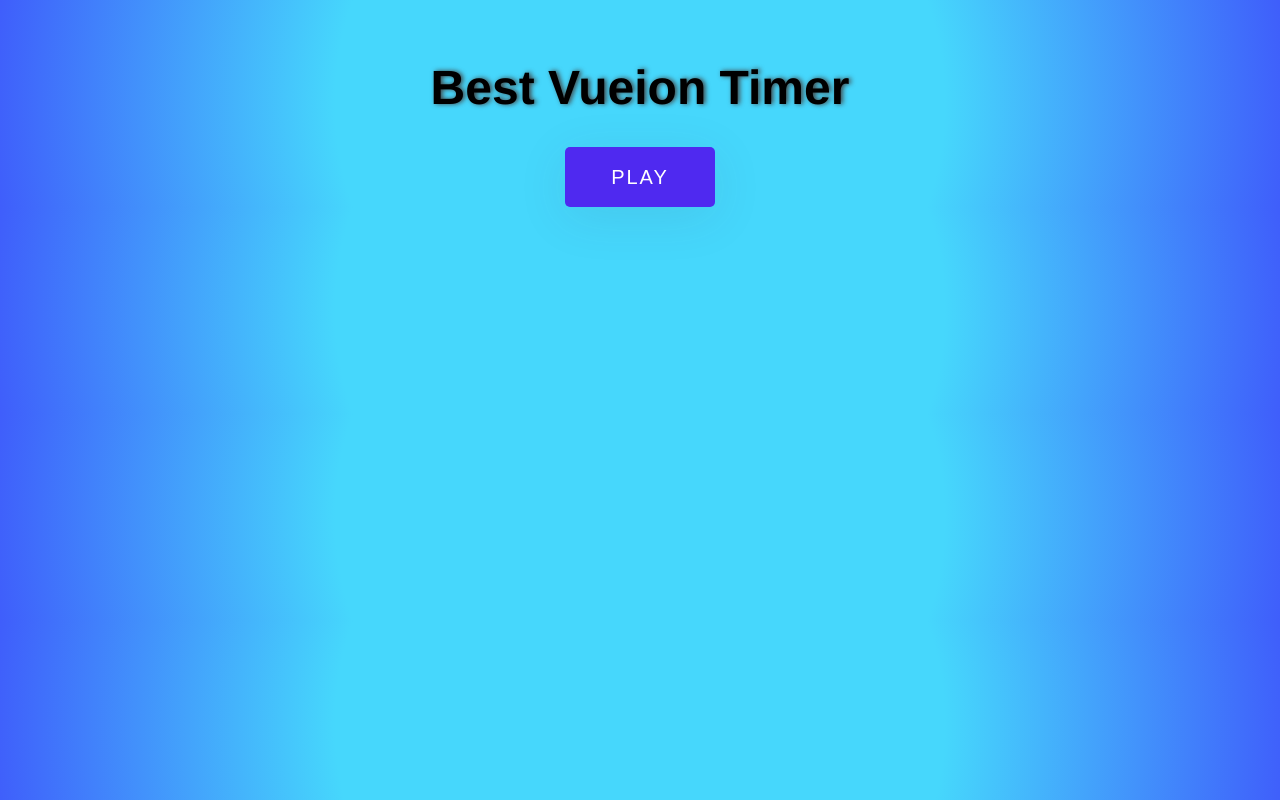
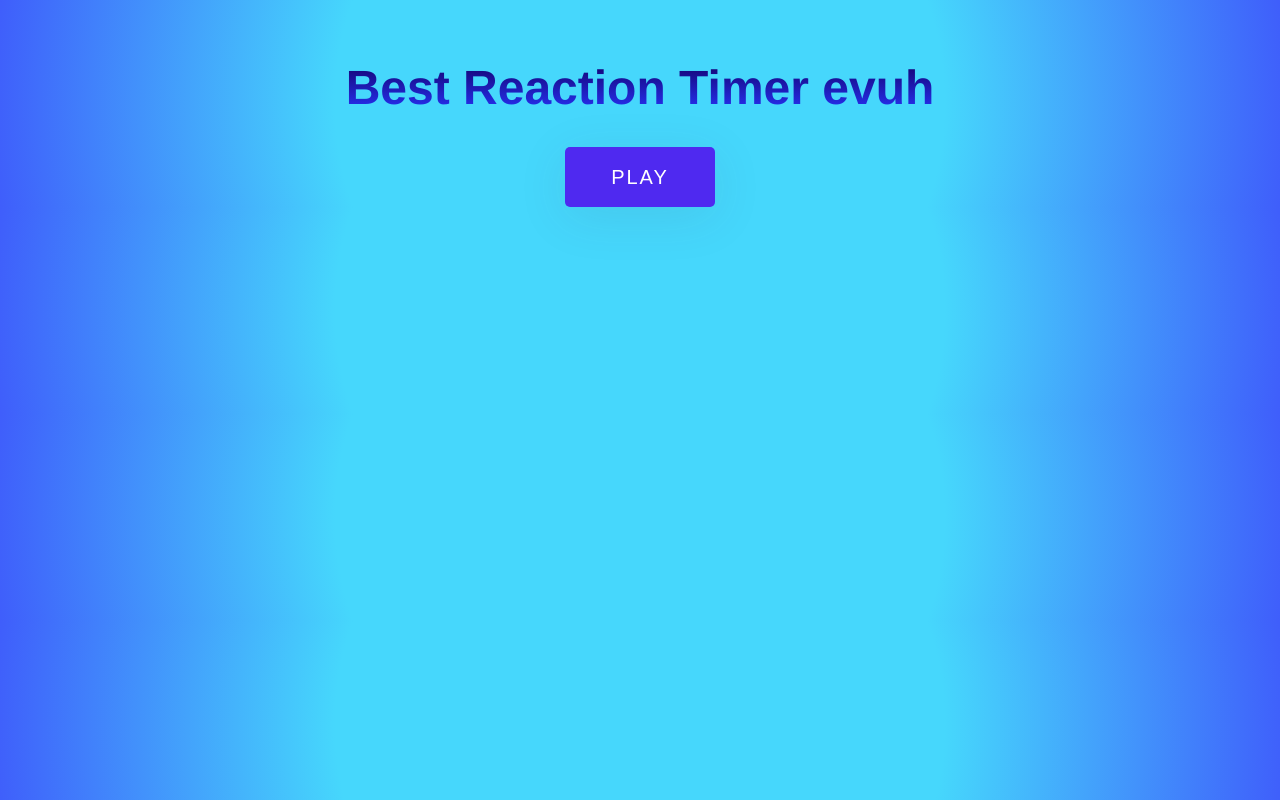
Before and after one commit to MichalBelko/Vue-ReactionTimer, a Vue app: page / in a window 1280 px wide. Built offline with nearby package versions, Linux system fonts and the light colour scheme.

Commit message:
implement Highscore

```diff
--- a/src/App.vue
+++ b/src/App.vue
@@ -1,5 +1,5 @@
 <template>
-  <h1>Best Vueion Timer</h1>
+  <h1>Best Reaction Timer evuh</h1>
 
   <button class="button fill" @click="start" :disabled="isPlaying">
     <span>Play</span>
@@ -53,7 +53,10 @@ export default {
 }
 h1 {
   font-size: 3em;
-  text-shadow: 2px 0px 5px rgb(66, 66, 66);
+  background: linear-gradient(to bottom, rgb(19, 0, 104), rgb(40, 54, 255));
+  -webkit-background-clip: text;
+  -webkit-text-fill-color: transparent;
+  /* text-shadow: 2px 0px 5px rgb(66, 66, 66); */
 }
 
 body {
@@ -65,6 +68,7 @@ body {
   );
   margin: 0;
   padding: 0;
+  height: 100%;
 }
 ::selection {
   color: red;
```
